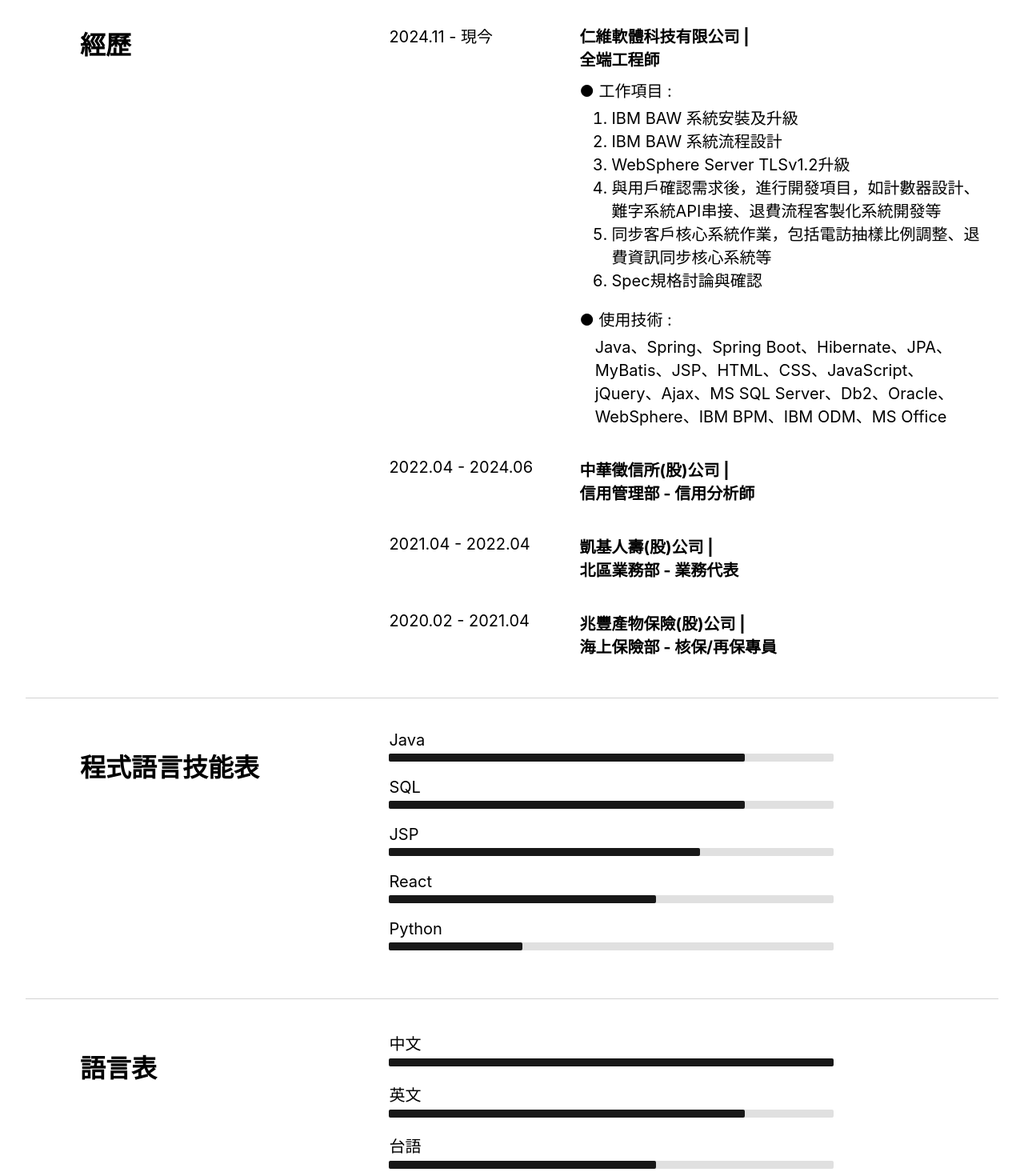
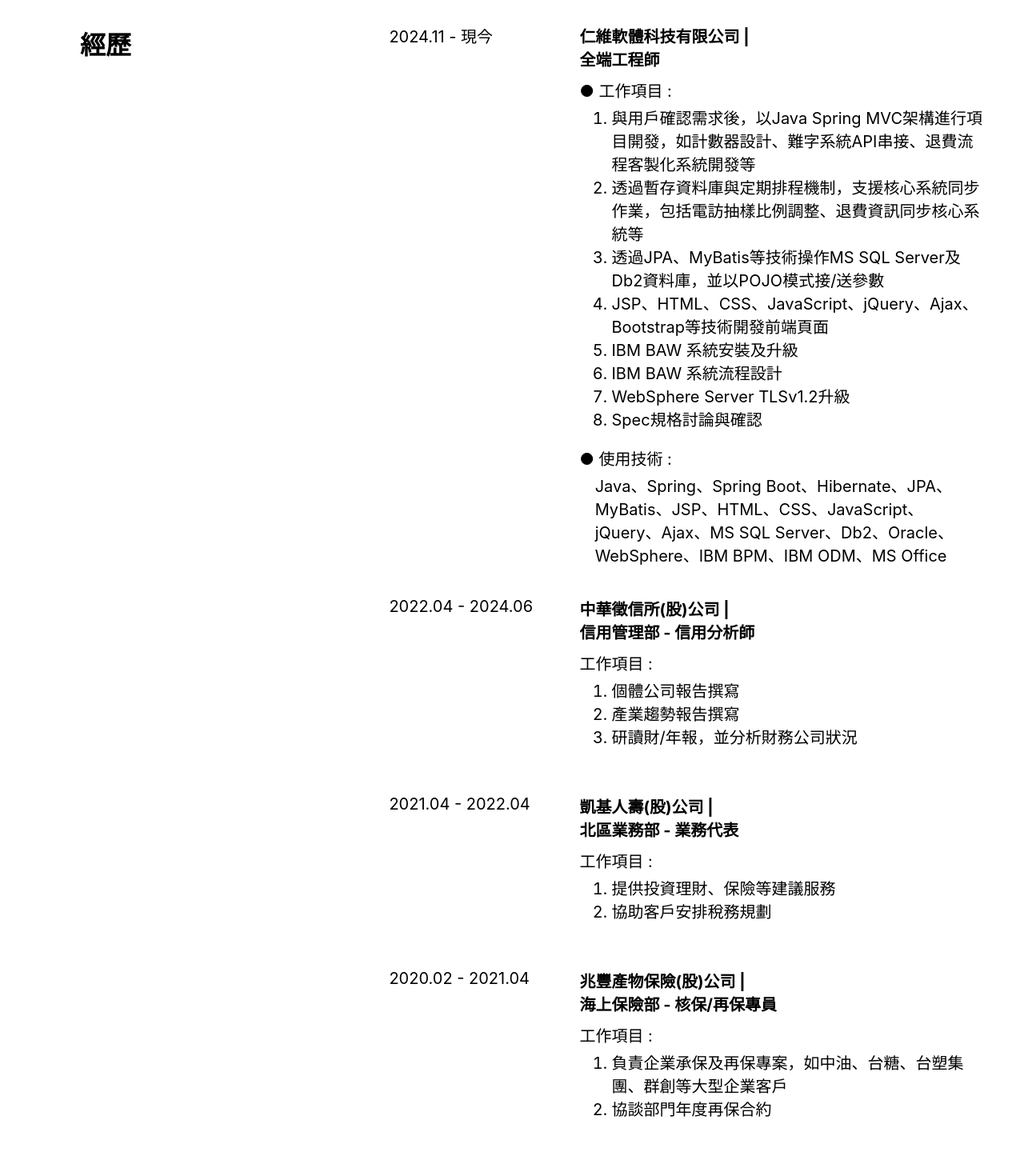
Before and after one commit to Yang851228/Yang851228, a React (Create React App) app: page / in a window 1280 px wide. Shown: the part 1460-2930 px from the top of the page at 80% size. Built offline with nearby package versions, Linux system fonts and the light colour scheme.

Commit message:
經歷修改

```diff
--- a/src/pages/EduAndExp.js
+++ b/src/pages/EduAndExp.js
@@ -10,23 +10,39 @@
             bachelorDegree: '學士',
             furtherEducation: '文化大學 Java 工程師養成班',
             furtherEducationDegree: '進修 - 學員',
-            CKI: '兆豐產物保險(股)公司',
-            CKIJobTitle: '海上保險部 - 核保/再保專員',
-            KGI: '凱基人壽(股)公司',
-            KGIJobTitle: '北區業務部 - 業務代表',
-            CRIF: '中華徵信所(股)公司',
-            CRIFJobTitle: '信用管理部 - 信用分析師',
+
             FirstTech: '仁維軟體科技有限公司',
             FirstTechJobTitle: '全端工程師',
             FirstTechPeriod: '2024.11 - 現今',
             FirstTechJobContentTitle: '工作項目',
-            FirstTechJobContent1: 'IBM BAW 系統安裝及升級',
-            FirstTechJobContent2: 'IBM BAW 系統流程設計',
-            FirstTechJobContent3: 'WebSphere Server TLSv1.2升級',
-            FirstTechJobContent4: '與用戶確認需求後，進行開發項目，如計數器設計、難字系統API串接、退費流程客製化系統開發等',
-            FirstTechJobContent5: '同步客戶核心系統作業，包括電訪抽樣比例調整、退費資訊同步核心系統等',
-            FirstTechJobContent6: 'Spec規格討論與確認',
+            FirstTechJobContent1: '與用戶確認需求後，以Java Spring MVC架構進行項目開發，如計數器設計、難字系統API串接、退費流程客製化系統開發等',
+            FirstTechJobContent2: '透過暫存資料庫與定期排程機制，支援核心系統同步作業，包括電訪抽樣比例調整、退費資訊同步核心系統等',
+            FirstTechJobContent3: '透過JPA、MyBatis等技術操作MS SQL Server及Db2資料庫，並以POJO模式接/送參數',
+            FirstTechJobContent4: 'JSP、HTML、CSS、JavaScript、jQuery、Ajax、Bootstrap等技術開發前端頁面',
+            FirstTechJobContent5: 'IBM BAW 系統安裝及升級',
+            FirstTechJobContent6: 'IBM BAW 系統流程設計',
+            FirstTechJobContent7: 'WebSphere Server TLSv1.2升級',
+            FirstTechJobContent8: 'Spec規格討論與確認',
             FirstTechTechnique: '使用技術',
+
+            CRIF: '中華徵信所(股)公司',
+            CRIFJobTitle: '信用管理部 - 信用分析師',
+            CRIFJobContentTitle: '工作項目',
+            CRIFJobContent1:'個體公司報告撰寫',
+            CRIFJobContent2:'產業趨勢報告撰寫',
+            CRIFJobContent3:'研讀財/年報，並分析財務公司狀況',
+
+            KGI: '凱基人壽(股)公司',
+            KGIJobTitle: '北區業務部 - 業務代表',
+            KGIJobContentTitle: '工作項目',
+            KGIJobContent1:'提供投資理財、保險等建議服務',
+            KGIJobContent2:'協助客戶安排稅務規劃',
+
+            CKI: '兆豐產物保險(股)公司',
+            CKIJobTitle: '海上保險部 - 核保/再保專員',
+            CKIJobContentTitle: '工作項目',
+            CKIJobContent1:'負責企業承保及再保專案，如中油、台糖、台塑集團、群創等大型企業客戶',
+            CKIJobContent2:'協談部門年度再保合約',
         },
         en: {
             education: 'Education',
@@ -35,23 +51,39 @@
             bachelorDegree: 'Bachelor\'s Degree',
             furtherEducation: 'Chinese Culture University, Java Developer Training Course',
             furtherEducationDegree: 'Further Education - Student',
-            CKI: 'Chung Kuo Insurance Company, Limited',
-            CKIJobTitle: 'Marine Insurance Department - Underwriting / Reinsurance Specialist',
-            KGI: 'KGI Life Insurance Co. , Ltd.',
-            KGIJobTitle: 'Northern Sales Department - Sales Representative',
-            CRIF: 'China Credit information service, Ltd.',
-            CRIFJobTitle: 'Credit Management Department - Credit Analyst',
+
             FirstTech: 'FirstTech Software Limited',
             FirstTechJobTitle: 'Full Stack Engineer',
             FirstTechPeriod: '2024.11 - Present',
             FirstTechJobContentTitle: 'Job Content',
-            FirstTechJobContent1: 'Installation and upgrade of IBM BAW system',
-            FirstTechJobContent2: 'Design of IBM BAW system processes',
-            FirstTechJobContent3: 'Upgrade WebSphere Server to TLSv1.2',
-            FirstTechJobContent4: 'Development projects after confirming requirements with users, such as counter design, rare character system API integration, and customized system development for refund business processes',
-            FirstTechJobContent5: 'Synchronizing customer core system operations, including adjusting telemarketing sampling ratios and synchronizing refund information with the core system',
-            FirstTechJobContent6: 'Discussing and confirming product specifications',
+            FirstTechJobContent1: 'After confirming user\'s requirements, the project was developed by using the Java Spring MVC framework, such as design of counter, rare character system API integration, and customized system development for refund business processes',
+            FirstTechJobContent2: 'By utilizing a staging database and scheduled jobs, make the system support synchronization with customer core system, including adjusting telemarketing sampling ratios and synchronizing refund information with the core system.',
+            FirstTechJobContent3: 'Using technologies such as JPA and MyBatis to interact with MS SQL Server and Db2, with parameters passed to and received from the system in a POJO-based model.',
+            FirstTechJobContent4: 'Developed front-end pages using technologies such as JSP, HTML, CSS, JavaScript, jQuery, Ajax, and Bootstrap.',
+            FirstTechJobContent5: 'Installation and upgrade of IBM BAW system',
+            FirstTechJobContent6: 'Design of IBM BAW system processes',
+            FirstTechJobContent7: 'Upgrade WebSphere Server to TLSv1.2',
+            FirstTechJobContent8: 'Discussing and confirming product specifications',
             FirstTechTechnique: 'Software Techniques',
+
+            CRIF: 'China Credit information service, Ltd.',
+            CRIFJobTitle: 'Credit Management Department - Credit Analyst',
+            CRIFJobContentTitle: 'Job Content',
+            CRIFJobContent1: 'Writing individual company reports',
+            CRIFJobContent2: 'Writing industry trend reports',
+            CRIFJobContent3: 'Studying financial and annual reports as well as analyzing the financial status of companies',
+
+            KGI: 'KGI Life Insurance Co. , Ltd.',
+            KGIJobTitle: 'Northern Sales Department - Sales Representative',
+            KGIJobContentTitle: 'Job Content',
+            KGIJobContent1: 'Provide investment, financial management, insurance and other advisory services',
+            KGIJobContent2: 'Assist customers in arranging tax planning',
+
+            CKI: 'Chung Kuo Insurance Company, Limited',
+            CKIJobTitle: 'Marine Insurance Department - Underwriting / Reinsurance Specialist',
+            CKIJobContentTitle: 'Job Content',
+            CKIJobContent1: 'Responsible for corporate underwriting and reinsurance projects, such as large corporate clients including CPC, Taiwan Sugar, Formosa Plastics Group, Innolux Group, etc.',
+            CKIJobContent2: 'Assisting negotiation of the department\'s annual reinsurance contracts',
         }
     };
 
@@ -96,6 +128,8 @@
                                 <li>{translations[lang].FirstTechJobContent4}</li>
                                 <li>{translations[lang].FirstTechJobContent5}</li>
                                 <li>{translations[lang].FirstTechJobContent6}</li>
+                                <li>{translations[lang].FirstTechJobContent7}</li>
+                                <li>{translations[lang].FirstTechJobContent8}</li>
                             </ol>
                             <div className={styles.technique}>
                                 <div className={styles.techniqueTitle}>● {translations[lang].FirstTechTechnique} :</div>
@@ -109,6 +143,14 @@
                     <div className={styles.experienceContent}>
                         <div>{translations[lang].CRIF} | </div>
                         <div>{translations[lang].CRIFJobTitle}</div>
+                        <div className={styles.experienceContentDetail}>
+                            <div>{translations[lang].CRIFJobContentTitle} :</div>
+                            <ol>
+                                <li>{translations[lang].CRIFJobContent1}</li>
+                                <li>{translations[lang].CRIFJobContent2}</li>
+                                <li>{translations[lang].CRIFJobContent3}</li>
+                            </ol>
+                        </div>
                     </div>
                 </div>
                 <div className={styles.KGI}> {/*凱基人壽(股)公司*/}
@@ -116,6 +158,13 @@
                     <div className={styles.experienceContent}>
                         <div>{translations[lang].KGI} | </div>
                         <div>{translations[lang].KGIJobTitle}</div>
+                        <div className={styles.experienceContentDetail}>
+                            <div>{translations[lang].KGIJobContentTitle} :</div>
+                            <ol>
+                                <li>{translations[lang].KGIJobContent1}</li>
+                                <li>{translations[lang].KGIJobContent2}</li>
+                            </ol>
+                        </div>
                     </div>
                 </div>
                 <div className={styles.CKI}> {/*兆豐產物保險(股)公司*/}
@@ -123,6 +172,13 @@
                     <div className={styles.experienceContent}>
                         <div>{translations[lang].CKI} | </div>
                         <div>{translations[lang].CKIJobTitle}</div>
+                        <div className={styles.experienceContentDetail}>
+                            <div>{translations[lang].CKIJobContentTitle} :</div>
+                            <ol>
+                                <li>{translations[lang].CKIJobContent1}</li>
+                                <li>{translations[lang].CKIJobContent2}</li>
+                            </ol>
+                        </div>
                     </div>
                 </div>
             </div>
```
Also changed, not shown: 1 other file (tests, documents, lock files or other folders).
